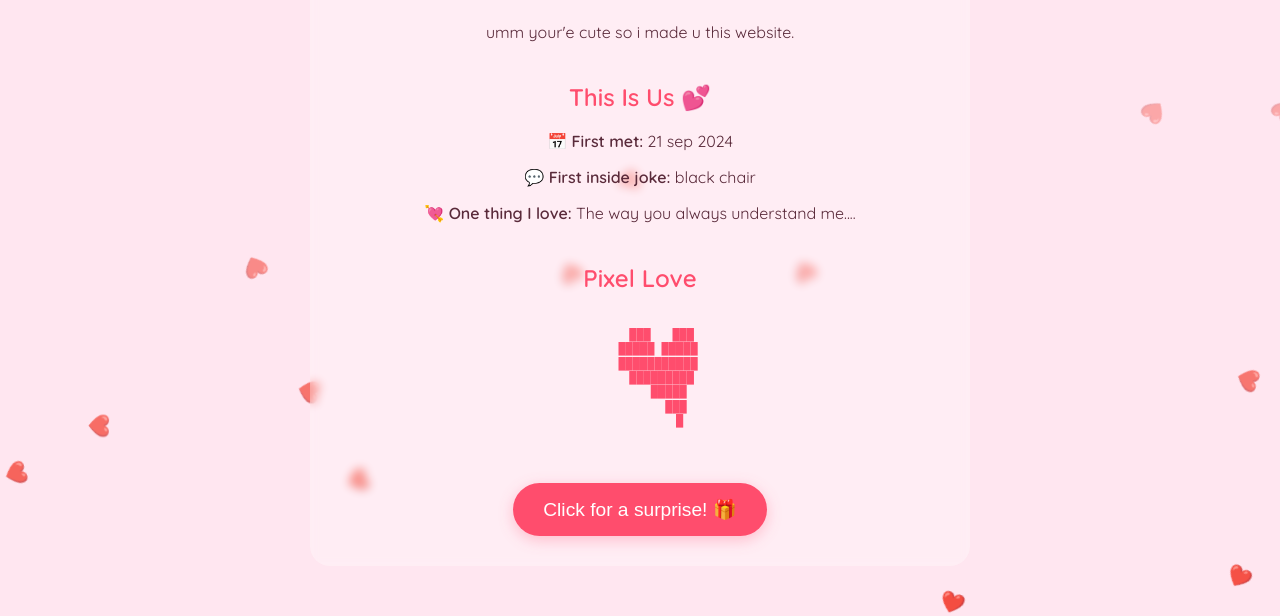
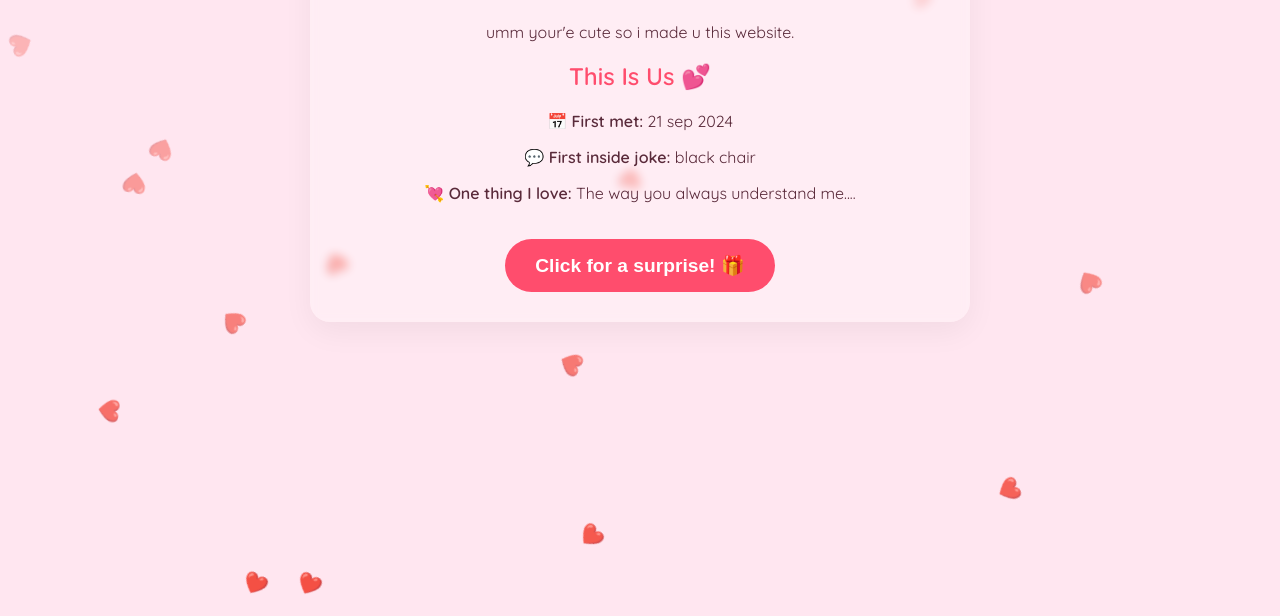
Before and after one commit to ybrindhalakshmi-crypto/valentines, a plain HTML site: page index.html in a window 1280 px wide. Shown: the part 184-800 px from the top of the page. Drawn offline with Linux system fonts and the light colour scheme.

Commit message:
Update index.html

```diff
--- a/index.html
+++ b/index.html
@@ -23,7 +23,7 @@
             padding: 20px;
         }
 
-        /* 1. Typing Animation Style */
+        /* 1. Header & Typing Area */
         #typing-text {
             font-family: 'Dancing Script', cursive;
             font-size: 3.5em;
@@ -32,7 +32,7 @@
             margin-top: 50px;
         }
 
-        /* 2. Floating Hearts Style */
+        /* 2. Floating Hearts */
         .heart {
             position: fixed;
             color: var(--pink);
@@ -54,11 +54,10 @@
             padding: 30px;
             border-radius: 20px;
             backdrop-filter: blur(5px);
+            box-shadow: 0 10px 30px rgba(0,0,0,0.05);
         }
 
-        .section { margin-top: 40px; }
-
-        /* 3. Button Style */
+        /* 3. Surprise Section */
         .surprise-btn {
             background-color: var(--pink);
             color: white;
@@ -69,25 +68,27 @@
             cursor: pointer;
             transition: 0.3s;
             margin-top: 20px;
-            box-shadow: 0 4px 15px rgba(255, 77, 109, 0.3);
+            font-weight: bold;
         }
-
-        .surprise-btn:hover { transform: scale(1.1); background-color: #ff3355; }
 
         #surprise-content {
             display: none;
             margin-top: 30px;
-            animation: fadeIn 2s;
+            animation: fadeIn 2.5s;
         }
 
-        .pixel {
-            font-family: monospace;
-            white-space: pre;
-            font-size: 12px;
-            color: var(--pink);
-            line-height: 1.2;
-            margin: 20px 0;
+        .photo-frame {
+            width: 80%;
+            margin: 20px auto;
+            padding: 15px 15px 40px 15px;
+            background: white;
+            border-radius: 5px;
+            box-shadow: 0 10px 30px rgba(0,0,0,0.15);
+            transform: rotate(-3deg);
+            display: inline-block;
         }
+
+        .photo-frame img { width: 100%; border: 1px solid #eee; }
 
         @keyframes fadeIn { from { opacity: 0; } to { opacity: 1; } }
     </style>
@@ -107,33 +108,23 @@
             <p>💘 <b>One thing I love:</b> The way you always understand me....</p>
         </div>
 
-        <div class="section">
-            <h2 style="color: var(--pink);">Pixel Love</h2>
-            <div class="pixel">
-      ███   ███
-     █████ █████
-     ███████████
-      █████████
-        █████
-          ███
-           █
-            </div>
-        </div>
-
         <button class="surprise-btn" onclick="revealSurprise()">Click for a surprise! 🎁</button>
 
         <div id="surprise-content">
-            <h2>Surprise! 🎶</h2>
-            <p>I hope this made you smile today.</p>
+            <h2 style="font-family: 'Dancing Script';">I think they call this love... 🎶</h2>
+
+            <div class="photo-frame">
+                <img src="photo1.jpg" alt="Our Photo">
+            </div>
 
             <audio id="myAudio" loop>
-                <source src="https://www.soundhelix.com/examples/mp3/SoundHelix-Song-1.mp3" type="audio/mpeg">
+                <source src="music.mp3" type="audio/mpeg">
             </audio>
         </div>
     </div>
 
     <script>
-        // --- 1. Typing Animation Logic ---
+        // Typing Animation Logic
         const text = "Happy Valentine’s Day! 💖";
         let i = 0;
         function typeWriter() {
@@ -145,7 +136,7 @@
         }
         window.onload = typeWriter;
 
-        // --- 2. Floating Hearts Logic ---
+        // Heart Spawner
         function createHeart() {
             const container = document.getElementById('hearts-container');
             const heart = document.createElement('div');
@@ -153,13 +144,12 @@
             heart.innerHTML = '❤️';
             heart.style.left = Math.random() * 100 + 'vw';
             heart.style.animationDuration = (Math.random() * 3 + 2) + 's';
-            heart.style.opacity = Math.random();
             container.appendChild(heart);
             setTimeout(() => { heart.remove(); }, 5000);
         }
         setInterval(createHeart, 300);
 
-        // --- 3. Surprise Button Logic ---
+        // Surprise Button Logic
         function revealSurprise() {
             document.getElementById('surprise-content').style.display = 'block';
             const audio = document.getElementById('myAudio');
```
